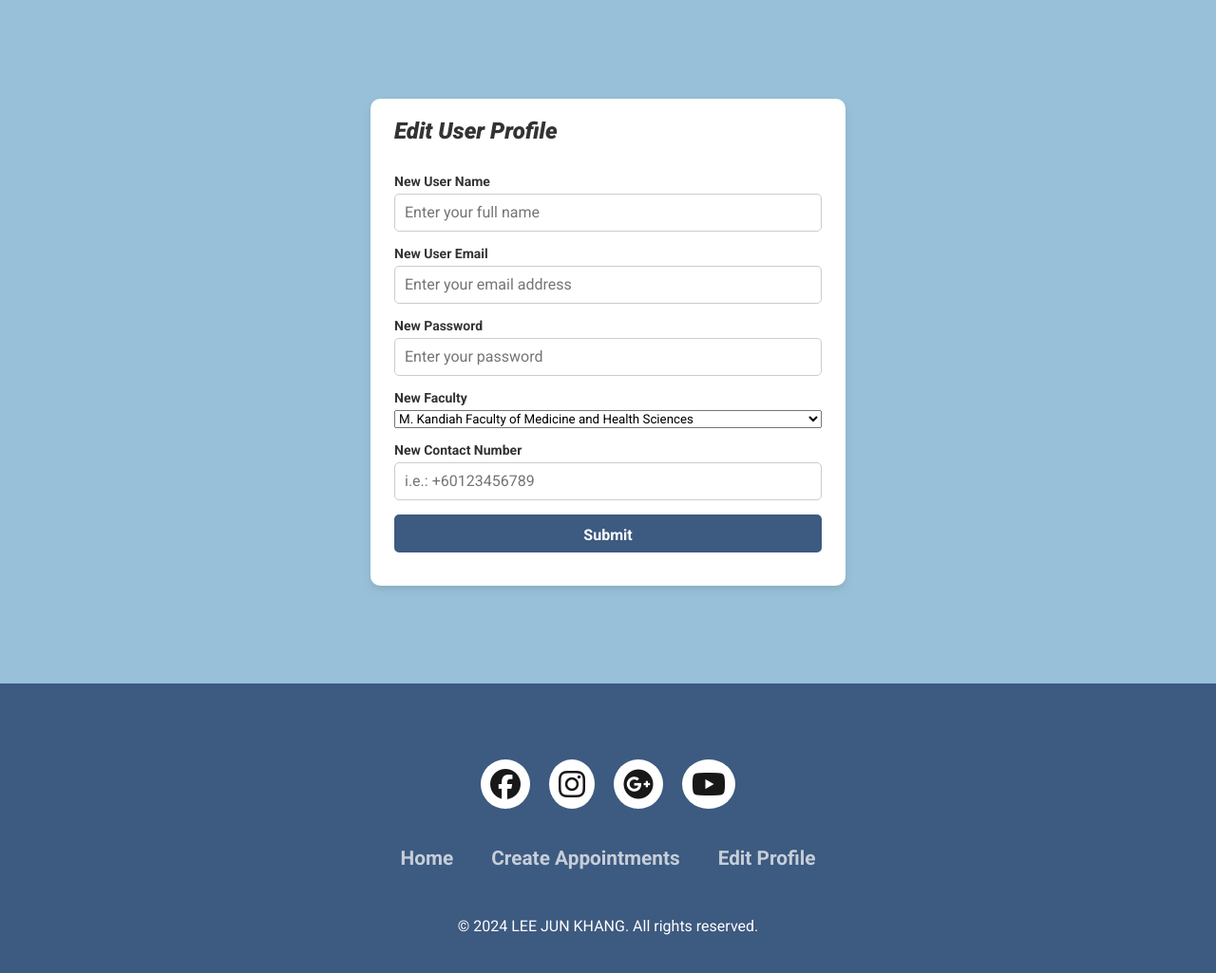
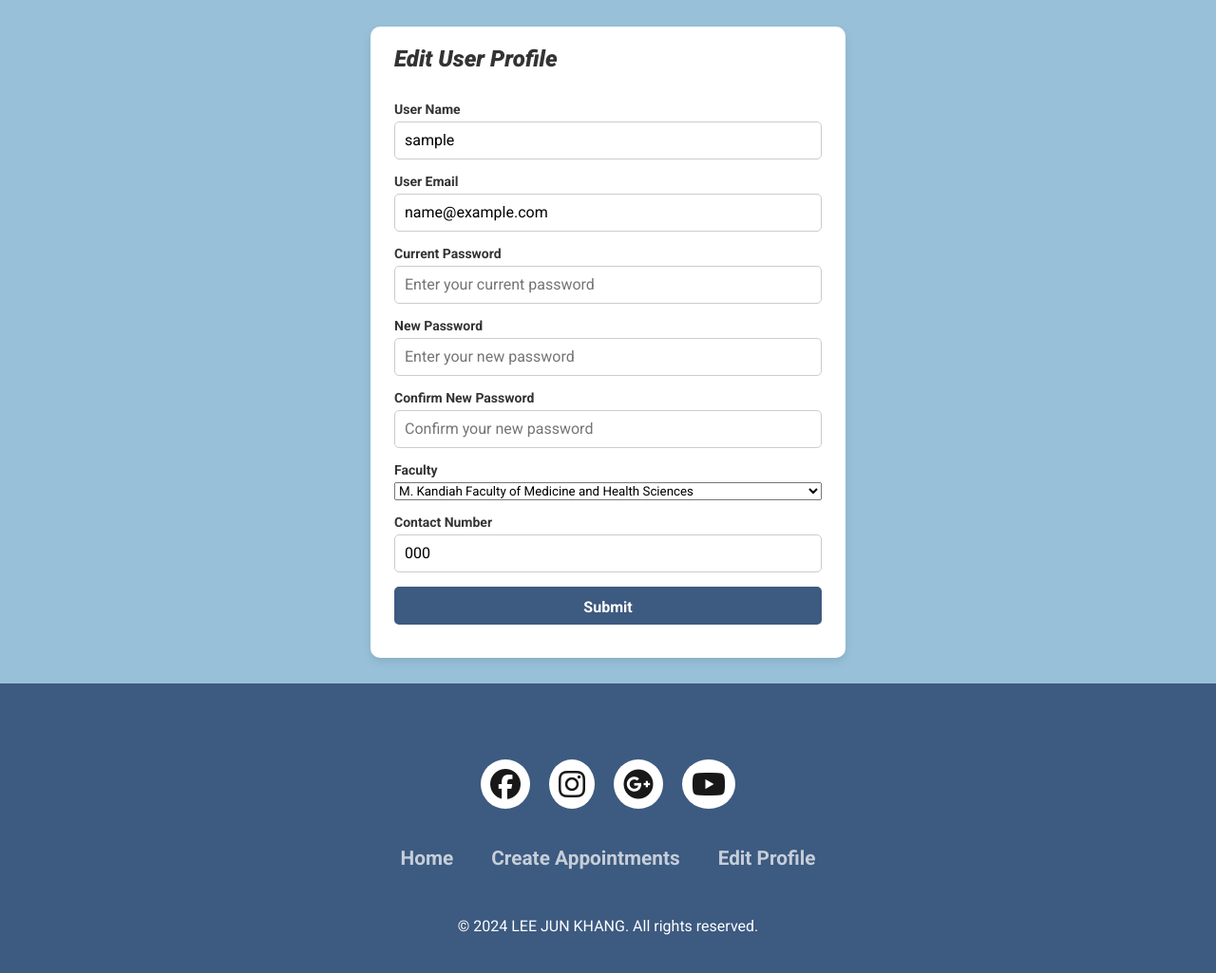
Before and after one commit to blaabala/FYP1-repo, a PHP site: page /edit_profile.php in a window 1280 px wide. Shown: the part 70-1095 px from the top of the page at 95% size. Run offline with PHP 8.4, Linux system fonts and the light colour scheme; the visitor is signed in with stand-in values (Sample User, id 1); tables that the repository leaves empty or names only in its code hold one stand-in row (values such as "Sample post"); some libraries are stand-ins or nearby versions.

Commit message:
final version 1.0

```diff
--- a/assets/js/script.js
+++ b/assets/js/script.js
@@ -9,7 +9,7 @@ function updateDateTime() {
 
 updateDateTime();
 
-setInterval(updateDateTime, 2000);
+setInterval(updateDateTime, 1000);
 
 
 let input_element = document.querySelector("input");
--- a/edit_profile.php
+++ b/edit_profile.php
@@ -1,44 +1,118 @@
 <?php include("header.php"); ?>
+
+<?php
+if ($_SERVER['REQUEST_METHOD'] == 'POST') {
+    $username = strtoupper($_POST['username']);
+    $email = $_POST['email'];
+    $current_password_input = $_POST['current_password'];
+    $new_password = $_POST['new_password'];
+    $confirm_password = $_POST['confirm_password'];
+    $faculty = $_POST['faculty'];
+    $phoneno = $_POST['phoneno'];
+
+    $current_password_query = "SELECT password FROM users WHERE id = ?";
+    $stmt = $con->prepare($current_password_query);
+    $stmt->bind_param('i', $res_id);
+    $stmt->execute();
+    $stmt->bind_result($current_password_hash);
+    $stmt->fetch();
+    $stmt->close();
+
+    // if new passwords match, validate the current password and update
+    if (!empty($current_password_input)) {
+        if (password_verify($current_password_input, $current_password_hash)) {
+            if (!empty($new_password) && $new_password === $confirm_password) {
+                $password = password_hash($new_password, PASSWORD_DEFAULT);
+            } else {
+                $_SESSION['error_message'] = "New passwords do not match!";
+                header("Location: edit_profile.php?id=$res_id");
+                exit();
+            }
+        } else {
+            $_SESSION['error_message'] = "Current password is incorrect!";
+            header("Location: edit_profile.php?id=$res_id");
+            exit();
+        }
+    } else {
+        $password = $current_password_hash;
+    }
+
+    $update_query = "UPDATE users SET username = ?, email = ?, password = ?, faculty = ?, contact_number = ? WHERE id = ?";
+    if ($stmt = $con->prepare($update_query)) {
+        $stmt->bind_param('sssssi', $username, $email, $password, $faculty, $phoneno, $res_id);
+        if ($stmt->execute()) {
+            $_SESSION['success_message'] = "Profile updated successfully.";
+        } else {
+            $_SESSION['error_message'] = "Error updating profile.";
+        }
+        $stmt->close();
+    } else {
+        $_SESSION['error_message'] = "Error preparing query.";
+    }
+    header("Location: edit_profile.php?id=$res_id");
+    exit();
+}
+
+if (isset($_SESSION['success_message'])) {
+    echo "<script>alert('Profile updated successfully!');</script>";
+    unset($_SESSION['success_message']);
+}
+
+if (isset($_SESSION['error_message'])) {
+    echo "<script>alert('Failed to update profile, please try again!');</script>";
+    unset($_SESSION['error_message']);
+}
+?>
+
 <div class="container">
     <div class="box form-box">
         <header class="roboto-black-italic">Edit User Profile</header>
         <form action="" method="post">
             <div class="field input">
-                <label for="username">New User Name</label>
-                <input required type="text" id="username" name="username" placeholder="Enter your full name">
+                <label for="username">User Name</label>
+                <input required type="text" id="username" name="username" value="<?php echo $res_username; ?>" placeholder="Enter your full name">
             </div>
             <div class="field input">
-                <label for="email">New User Email</label>
-                <input required type="text" id="email" name="email" placeholder="Enter your email address">
+                <label for="email">User Email</label>
+                <input required type="text" id="email" name="email" value="<?php echo $res_email; ?>" placeholder="Enter your email address">
             </div>
             <div class="field input">
-                <label for="password">New Password</label>
-                <input required type="text" id="password" name="password" placeholder="Enter your password">
+                <label for="current_password">Current Password</label>
+                <input type="password" id="current_password" name="current_password" placeholder="Enter your current password">
             </div>
             <div class="field input">
-                <label for="faculty">New Faculty</label>
+                <label for="new_password">New Password</label>
+                <input type="password" id="new_password" name="new_password" placeholder="Enter your new password">
+            </div>
+            <div class="field input">
+                <label for="confirm_password">Confirm New Password</label>
+                <input type="password" id="confirm_password" name="confirm_password" placeholder="Confirm your new password">
+            </div>
+
+            <div class="field input">
+                <label for="faculty">Faculty</label>
                 <select id="faculty" name="faculty">
-                    <option value="MK-FMHS">M. Kandiah Faculty of Medicine and Health Sciences</option>
-                    <option value="LKC-FES">Lee Kong Chian Faculty of Engineering and Science</option>
-                    <option value="FEGT">Faculty of Engineering and Green Technology</option>
-                    <option value="FICT">Faculty of Information and Communication Technology</option>
-                    <option value="FSc">Faculty of Science</option>
-                    <option value="FAM">Faculty of Accountancy and Management (Sungai Long Campus)</option>
-                    <option value="FBF">Faculty of Business and Finance (Kampar Campus)</option>
-                    <option value="FAS">Faculty of Arts and Social Science (Kampar Campus)</option>
-                    <option value="FCI">Faculty of Creative Industries</option>
-                    <option value="Postgraduate">Institute of Postgraduate Studies & Research</option>
-                    <option value="ICS">Institute of Chinese Studies</option>
-                    <option value="IMLD">Institute of Management and Leadership Development</option>
-                    <option value="CFS-KPR">Centre for Foundation Studies (Kampar Campus)</option>
-                    <option value="CFS-SGLONG">Centre for Foundation Studies (Sungai Long Campus)</option>
-                    <option value="CEE">Centre for Extension Education</option>
-                    <option value="CCCD">Centre for Corporate and Community Development</option>
+                    <option value="MK-FMHS" <?php if ($res_faculty == 'MK-FMHS') echo 'selected'; ?>>M. Kandiah Faculty of Medicine and Health Sciences</option>
+                    <option value="LKC-FES" <?php if ($res_faculty == 'LKC-FES') echo 'selected'; ?>>Lee Kong Chian Faculty of Engineering and Science</option>
+                    <option value="FEGT" <?php if ($res_faculty == 'FEGT') echo 'selected'; ?>>Faculty of Engineering and Green Technology</option>
+                    <option value="FICT" <?php if ($res_faculty == 'FICT') echo 'selected'; ?>>Faculty of Information and Communication Technology</option>
+                    <option value="FSc" <?php if ($res_faculty == 'FSc') echo 'selected'; ?>>Faculty of Science</option>
+                    <option value="FAM" <?php if ($res_faculty == 'FAM') echo 'selected'; ?>>Faculty of Accountancy and Management (Sungai Long Campus)</option>
+                    <option value="FBF" <?php if ($res_faculty == 'FBF') echo 'selected'; ?>>Faculty of Business and Finance (Kampar Campus)</option>
+                    <option value="FAS" <?php if ($res_faculty == 'FAS') echo 'selected'; ?>>Faculty of Arts and Social Science (Kampar Campus)</option>
+                    <option value="FCI" <?php if ($res_faculty == 'FCI') echo 'selected'; ?>>Faculty of Creative Industries</option>
+                    <option value="Postgraduate" <?php if ($res_faculty == 'Postgraduate') echo 'selected'; ?>>Institute of Postgraduate Studies & Research</option>
+                    <option value="ICS" <?php if ($res_faculty == 'ICS') echo 'selected'; ?>>Institute of Chinese Studies</option>
+                    <option value="IMLD" <?php if ($res_faculty == 'IMLD') echo 'selected'; ?>>Institute of Management and Leadership Development</option>
+                    <option value="CFS-KPR" <?php if ($res_faculty == 'CFS-KPR') echo 'selected'; ?>>Centre for Foundation Studies (Kampar Campus)</option>
+                    <option value="CFS-SGLONG" <?php if ($res_faculty == 'CFS-SGLONG') echo 'selected'; ?>>Centre for Foundation Studies (Sungai Long Campus)</option>
+                    <option value="CEE" <?php if ($res_faculty == 'CEE') echo 'selected'; ?>>Centre for Extension Education</option>
+                    <option value="CCCD" <?php if ($res_faculty == 'CCCD') echo 'selected'; ?>>Centre for Corporate and Community Development</option>
                 </select>
             </div>
             <div class="field input">
-                <label for="phoneno">New Contact Number</label>
-                <input required type="text" id="phoneno" name="phoneno" placeholder="i.e.: +60123456789">
+                <label for="phoneno">Contact Number</label>
+                <input required type="text" id="phoneno" name="phoneno" value="<?php echo $res_contact; ?>" placeholder="i.e.: +60123456789">
             </div>
             <div class="field">
                 <input required type="submit" name="submit" value="Submit" class="btn">
@@ -46,4 +120,5 @@
         </form>
     </div>
 </div>
+
 <?php include("footer.php"); ?>
--- a/index.php
+++ b/index.php
@@ -32,10 +32,7 @@ if (isset($_POST['login'])) {
             setcookie($cookie_name, $cookie_value, $expiration_time, "/");
         }
 
-        if ($_SESSION['role_id'] == 1) {
-            header("Location: home_lecturer.php");
-            exit();
-        } elseif ($_SESSION['role_id'] == 2) {
+        if ($_SESSION['role_id'] == 1 || $_SESSION['role_id'] == 2) {
             header("Location: home.php");
             exit();
         } else {
--- a/register.php
+++ b/register.php
@@ -128,7 +128,7 @@ if (isset($_POST['register'])) {
                     </select>
                 </div>
                 <div class="field input">
-                    <input required type="text" id="phoneno" name="phoneno" placeholder="Contact Number (i.e.: +60123456789)">
+                    <input required type="text" id="phoneno" name="phoneno" placeholder="Contact Number (i.e.: 60123456789)">
                 </div>
                 <div class="field">
                     <input required type="submit" name="register" value="Register" class="btn btn-lg btn-primary">
--- a/register_lecturer.php
+++ b/register_lecturer.php
@@ -124,7 +124,7 @@ if (isset($_POST['register'])) {
                     </select>
                 </div>
                 <div class="field input">
-                    <input required type="text" id="phoneno" name="phoneno" placeholder="Contact Number (i.e.: +60123456789)">
+                    <input required type="text" id="phoneno" name="phoneno" placeholder="Contact Number (i.e.: 60123456789)">
                 </div>
                 <div class="field">
                     <input required type="submit" name="register" value="Register" class="btn">
```
